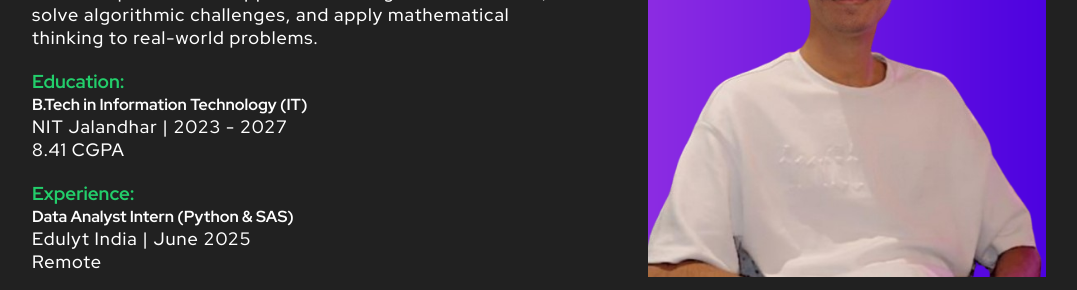
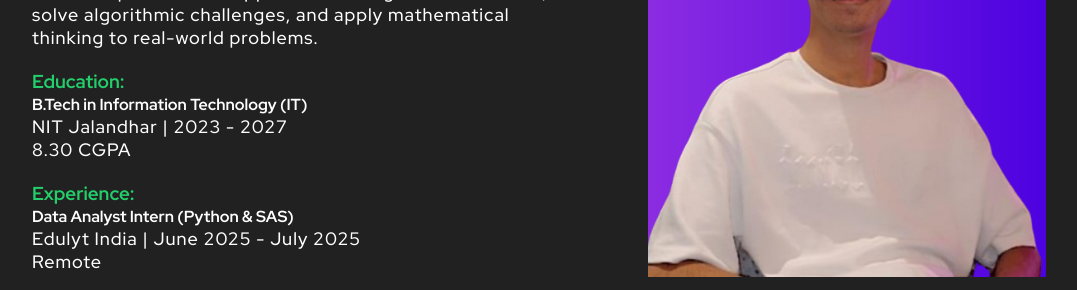
Before and after one commit to Manan-Joshi750/My_Portfolio, a React (Create React App) app: page / in a window 1280 px wide. Shown: the part 880-1170 px from the top of the page, without its empty margins (68-1145 px from the left). Built offline with nearby package versions, Linux system fonts and the light colour scheme.

Commit message:
Update About.tsx content

```diff
--- a/src/components/About/About.tsx
+++ b/src/components/About/About.tsx
@@ -46,14 +46,14 @@ export function About() {
             <h3>Education:</h3>
             <h4>B.Tech in Information Technology (IT)</h4>
             <p>NIT Jalandhar | 2023 - 2027</p>
-            <p>8.41 CGPA</p>
+            <p>8.30 CGPA</p>
           </div>
 
           <div className="experience" data-aos="fade-right" data-aos-delay="400">
             <h3>Experience:</h3>
             <div style={{ marginBottom: "1.5rem" }}>
               <h4>Data Analyst Intern (Python & SAS)</h4>
-              <p>Edulyt India | June 2025</p>
+              <p>Edulyt India | June 2025 - July 2025</p>
               <p>Remote</p>
             </div>
             <div>
```
